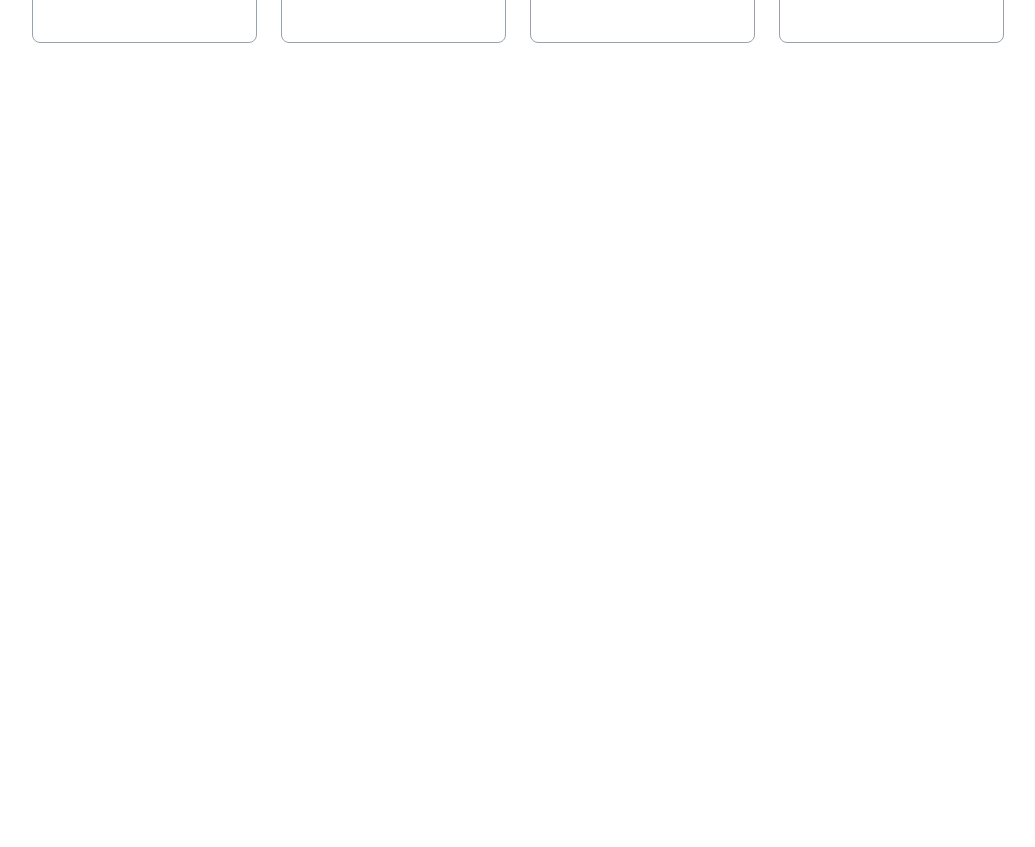
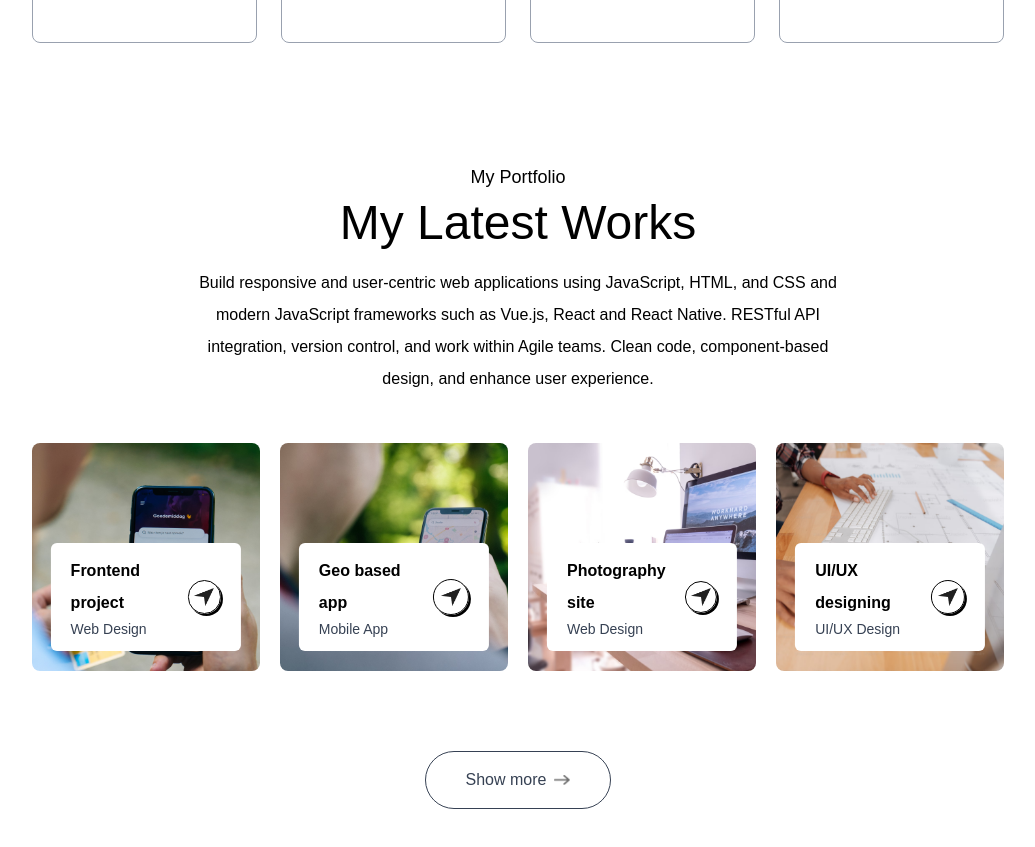
Before and after one commit to Ebrutokgoz/portfolio, a Next.js app: page / in a window 1280 px wide. Shown: the part 2300-3147 px from the top of the page, without its empty margins (122-1157 px from the left). Before the commit the page ends 2423 px from the top, so only its background shows below. Built offline with nearby package versions, Linux system fonts and the light colour scheme; a web font is replaced by a local one.

Commit message:
Create works section

```diff
--- /dev/null
+++ b/app/components/Works.jsx
@@ -0,0 +1,58 @@
+import { assets, workData } from "@/assets/assets";
+import Image from "next/image";
+import React from "react";
+
+const Works = () => {
+  return (
+    <div id="works" className="w-full px-[12%] py-10 scroll-mt-20">
+      <h4 className="text-center mb-2 text-lg font-Ovo">My Portfolio</h4>
+      <h2 className="text-center text-5xl font-Ovo">My Latest Works</h2>
+      <p className="text-center max-w-2xl mx-auto mt-5 mb-12 font-Ovo">
+        Build responsive and user-centric web applications using JavaScript, HTML, and CSS and modern JavaScript
+        frameworks such as Vue.js, React and React Native. RESTful API integration, version control, and work within
+        Agile teams. Clean code, component-based design, and enhance user experience.
+      </p>
+
+      {/* tailwind.config düzeltilince grid-cols-auto kullanılacak */}
+      <div className="grid grid-cols-4 my-10 gap-5">
+        {workData.map((project, index) => (
+          <div
+            className="aspect-square bg-no-repeat
+          bg-cover bg-center rounded-lg relative cursor-pointer group"
+            key={index}
+            style={{ backgroundImage: `url(${project.bgImage})` }}
+          >
+            <div
+              className="bg-white w-10/12 rounded-md absolute bottom-5
+            left-1/2 -translate-x-1/2 py-3 px-5 flex items-center justify-between
+            duration-500 group-hover:bottom-7"
+            >
+              <div>
+                <h2 className="font-semibold">{project.title}</h2>
+                <p className="text-sm text-gray-700">{project.description}</p>
+              </div>
+              <div
+                className="border rounded-full border-black w-9
+              aspect-square flex items-center justify-center
+              shadow-[2px_2px_0_#000] group-hover:bg-lime-300 transition"
+              >
+                <Image className="w-5" src={assets.send_icon} alt="send icon" />
+              </div>
+            </div>
+          </div>
+        ))}
+      </div>
+
+      <a
+        className="w-max flex items-center justify-center
+      gap-2 text-gray-700 border-[0.5px] border-gray-700 rounded-full
+      py-3 px-10 mx-auto my-20 hover:bg-lightHover duration-500"
+        href=""
+      >
+        Show more <Image className="w-4" src={assets.right_arrow_bold} alt="right arrow" />
+      </a>
+    </div>
+  );
+};
+
+export default Works;
--- a/app/page.js
+++ b/app/page.js
@@ -3,6 +3,7 @@
 import Hero from "./components/Hero";
 import AboutMe from "./components/AboutMe";
 import Services from "./components/Services";
+import Works from "./components/Works";
 
 export default function Home() {
   return (
@@ -11,6 +12,7 @@
       <Hero />
       <AboutMe />
       <Services />
+      <Works />
     </>
   );
 }
```
